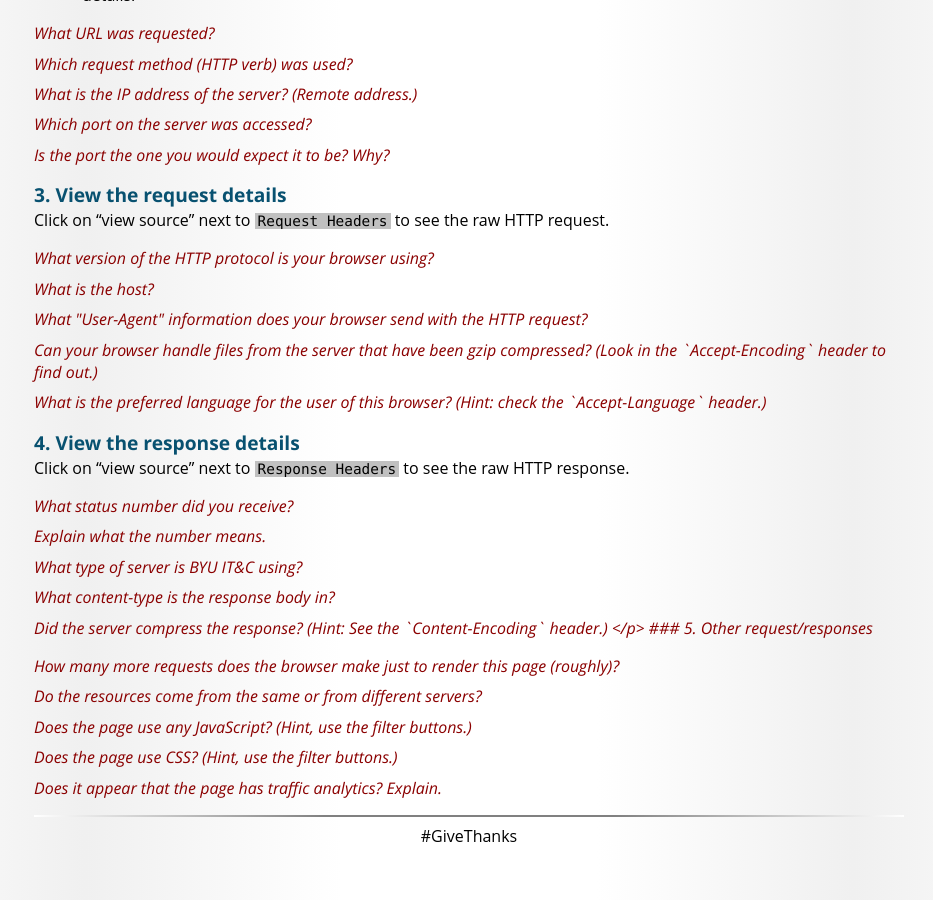
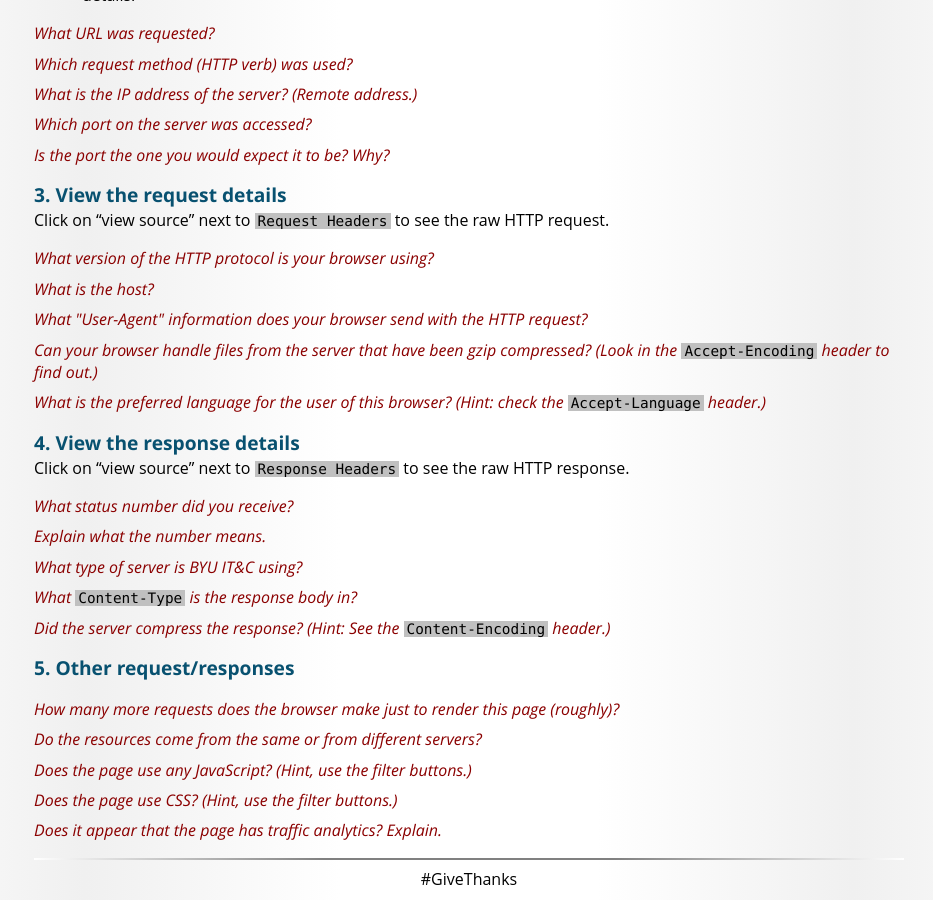
Before and after one commit to BYU-ITC-210/BYU-ITC-210.github.io, a Jekyll site: the page built from HW4-HTTP.md, in a window 1280 px wide and 900 px high, scrolled down 1293 px. Shown: the whole window, without its empty margins (171-1104 px from the left). Built offline with Jekyll 4.4.1, drawn with Linux system fonts in a browser that asks for light colours; some web fonts are replaced; before the commit the page ends 2150 px from its top, so only the background shows below that.

Commit message:
Update HW4-HTTP.md

```diff
--- a/HW4-HTTP.md
+++ b/HW4-HTTP.md
@@ -63,8 +63,8 @@ Click on "view source" next to `Request Headers` to see the raw HTTP request.
 <div class="question">What version of the HTTP protocol is your browser using?</div>
 <div class="question">What is the host?</div>
 <div class="question">What "User-Agent" information does your browser send with the HTTP request?</div>
-<div class="question">Can your browser handle files from the server that have been gzip compressed? (Look in the `Accept-Encoding` header to find out.)</div>
-<div class="question">What is the preferred language for the user of this browser? (Hint: check the `Accept-Language` header.)</div>
+<div class="question">Can your browser handle files from the server that have been gzip compressed? (Look in the <code>Accept-Encoding</code> header to find out.)</div>
+<div class="question">What is the preferred language for the user of this browser? (Hint: check the <code>Accept-Language</code> header.)</div>
 </p>
 
 ### 4. View the response  details
@@ -75,8 +75,8 @@ Click on "view source" next to `Response Headers` to see the raw HTTP response.
 <div class="question">What status number did you receive?</div>
 <div class="question">Explain what the number means.</div>
 <div class="question">What type of server is BYU IT&C using?</div>
-<div class="question">What content-type is the response body in?</div>
-<div class="question">Did the server compress the response? (Hint: See the `Content-Encoding` header.)
+<div class="question">What <code>Content-Type</code> is the response body in?</div>
+<div class="question">Did the server compress the response? (Hint: See the <code>Content-Encoding</code> header.)</div>
 </p>
 
 ### 5. Other request/responses
```
